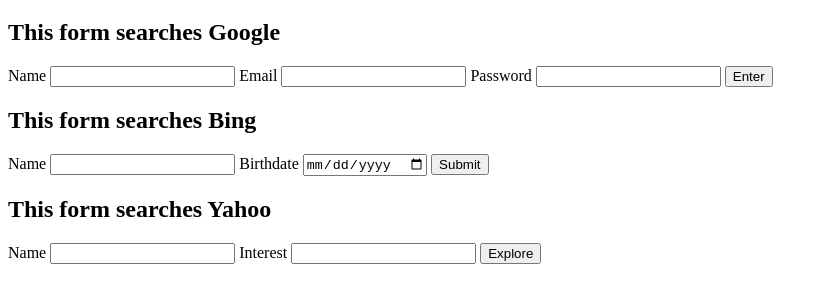
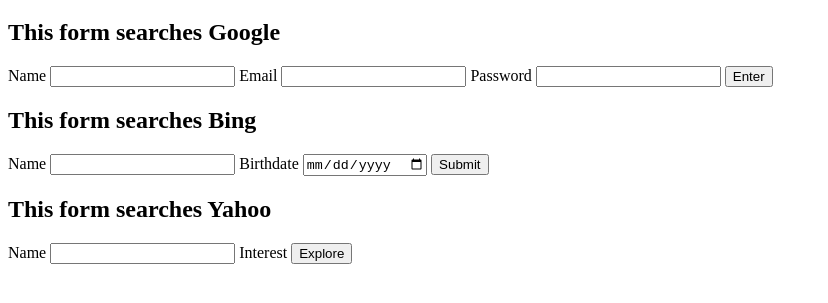
Before and after one commit to iicoats/Multi-Search-Engine-Forms, a plain HTML site: page index.html in a window 1280 px wide. Shown: the part 61-364 px from the top of the page, without its empty margins (0-828 px from the left). Drawn offline with Linux system fonts and the light colour scheme.

Commit message:
working out an issue

```diff
--- a/index.html
+++ b/index.html
@@ -42,7 +42,7 @@ target="_blank">
 <label for="name">Name</label>
 <input type="text" name="name" id="name">
 <label for="interest">Interest</label>
-<input type="text" name="interest" id="interest">
+
 <button>Explore</button>
 
 </form>
```
